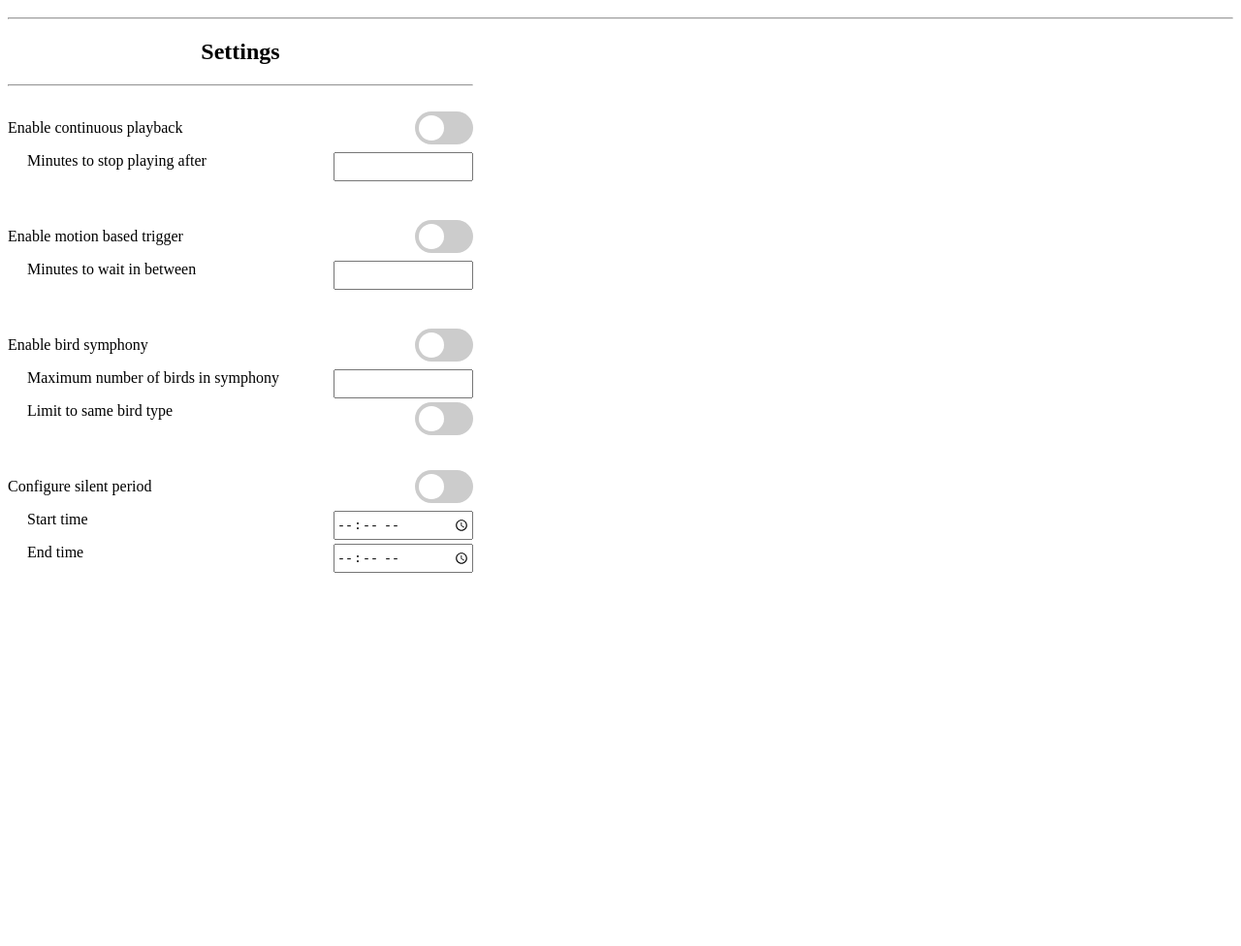
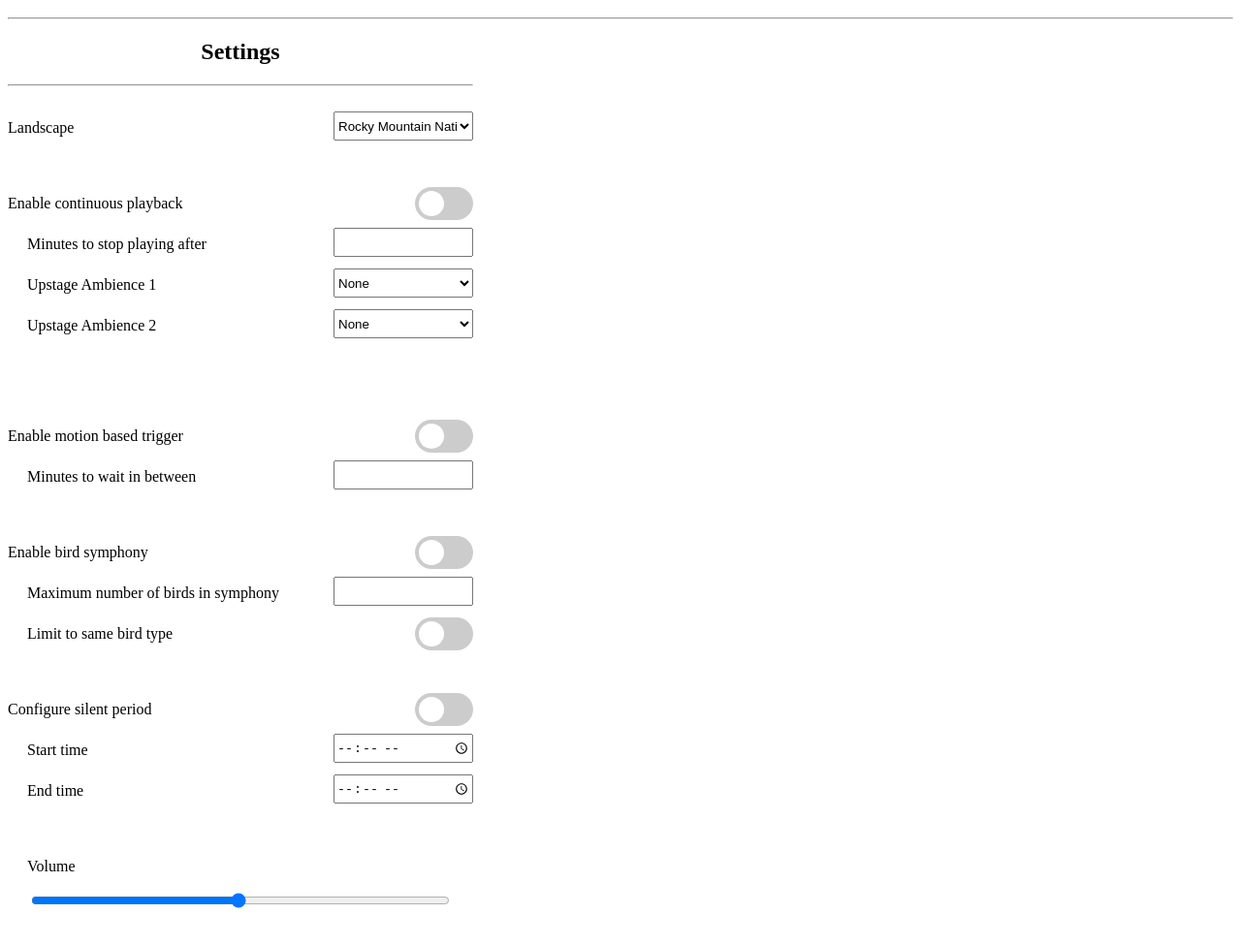
Before and after one commit to pratikpanchal22/webToolKit-howDoIs, a plain HTML site: page componentTemplate/componentTemplate.html in a window 1280 px wide. Shown: the part 48-1024 px from the top of the page at 97% size. Before the commit the page ends 800 px from the top, so only its background shows below. Drawn offline with nearby package versions, Linux system fonts and the light colour scheme; files whose address does not match are found by name.

Commit message:
Added more components and started a scripts file.

```diff
--- a/componentTemplate/componentTemplate.html
+++ b/componentTemplate/componentTemplate.html
@@ -6,7 +6,7 @@
     <title>IO Components</title>
     <meta name="description" content="IO Components">
     <meta name="author" content="Pratik Panchal">
-
+    <script src="https://ajax.googleapis.com/ajax/libs/jquery/3.4.1/jquery.min.js"></script>
     <link rel="stylesheet" href="css/styles.css?v=1.0">
     <meta name="viewport" content="width=device-width, initial-scale=1">
 
@@ -33,6 +33,15 @@
         <form class="formTable" id="idFormAddSym">
 
             <p class="pTableRow">
+                <label class="labelTableCell" for="idLandscape">Landscape</label>
+                <select id="idLandscape" class="inputTableCellWidth100" name="Landscape">
+                    <option value="RMNP">Rocky Mountain National Park, Colorado</option>
+                    <option value="YNP">Yellowstone National Park, Wyoming</option>
+                </select>
+            </p>
+            <br><br>
+
+            <p class="pTableRow">
                 <label class="labelTableCell" for="idTransactionDate">Enable continuous playback</label>
                 <!--input class="inputTableCellWidth100" type="date" id="idTransactionDate" name="TransactionDate"-->
                 <label class="switch">
@@ -45,6 +54,24 @@
                 <label class="subLabelTableCell" for="idTimeout">Minutes to stop playing after</label>
                 <input class="inputTableCellWidth100" type="number" id="idTimeout" name="Timeout" min="1" max="999999">
             </p>
+            <p class="pTableRow">
+                <label class="subLabelTableCell" for="idAmbience1">Upstage Ambience 1</label>
+                <select id="idAmbience1" class="inputTableCellWidth100" name="Ambience1">
+                    <option value="a0">None</option>
+                    <option value="a1">Ambience1</option>
+                    <option value="a2">Ambience2</option>
+                </select>
+            </p>
+            <p class="pTableRow">
+                <label class="subLabelTableCell" for="idAmbience2">Upstage Ambience 2</label>
+                <select id="idAmbience2" class="inputTableCellWidth100" name="Ambience2">
+                    <option value="a0">None</option>
+                    <option value="a1">Ambience1</option>
+                    <option value="a2">Ambience2</option>
+                </select>
+            </p>
+            <br><br>
+
             <br><br>
 
             <p class="pTableRow">
@@ -103,6 +130,14 @@
             </p>
             <br><br>
 
+            <p class="pTableRow">
+                <label class="subLabelTableCell">Volume</label>
+            </p>
+            <center>
+                <input style="width: 90%;" type="range" min="1" max="100" value="50">
+            </center>
+            <br><br>
+
 
 
 
--- a/componentTemplate/css/styles.css
+++ b/componentTemplate/css/styles.css
@@ -15,6 +15,11 @@
     display: table-row;
 }
 
+.pTableRow100 {
+    display: inline-block;
+    width: 100%;
+}
+
 .labelTableCell {
     display: table-cell;
     width: 70%;
@@ -29,6 +34,7 @@
     display: table-cell;
     width: 60%;
     /*padding: 2%;*/
+    padding-top: 8px;
     height: 34px;
     vertical-align: middle;
     float: left;
@@ -48,6 +54,7 @@
     height: 30px;
     float: right;
 }
+
 
 /*  SWITCH / TOGGLE */
 
@@ -94,6 +101,7 @@ input:checked+.slider {
     background-color: rgb(255, 123, 0);
 }
 
+
 /*input:focus+.slider {
     box-shadow: 0 0 1px #2196F3;
 }*/
@@ -104,7 +112,9 @@ input:checked+.slider:before {
     transform: translateX(26px);
 }
 
+
 /* Rounded sliders */
+
 .slider.round {
     border-radius: 34px;
 }
--- /dev/null
+++ b/componentTemplate/js/scripts.js
@@ -0,0 +1,3 @@
+$(document).ready(function() {
+    console.log("ready!");
+});
```
